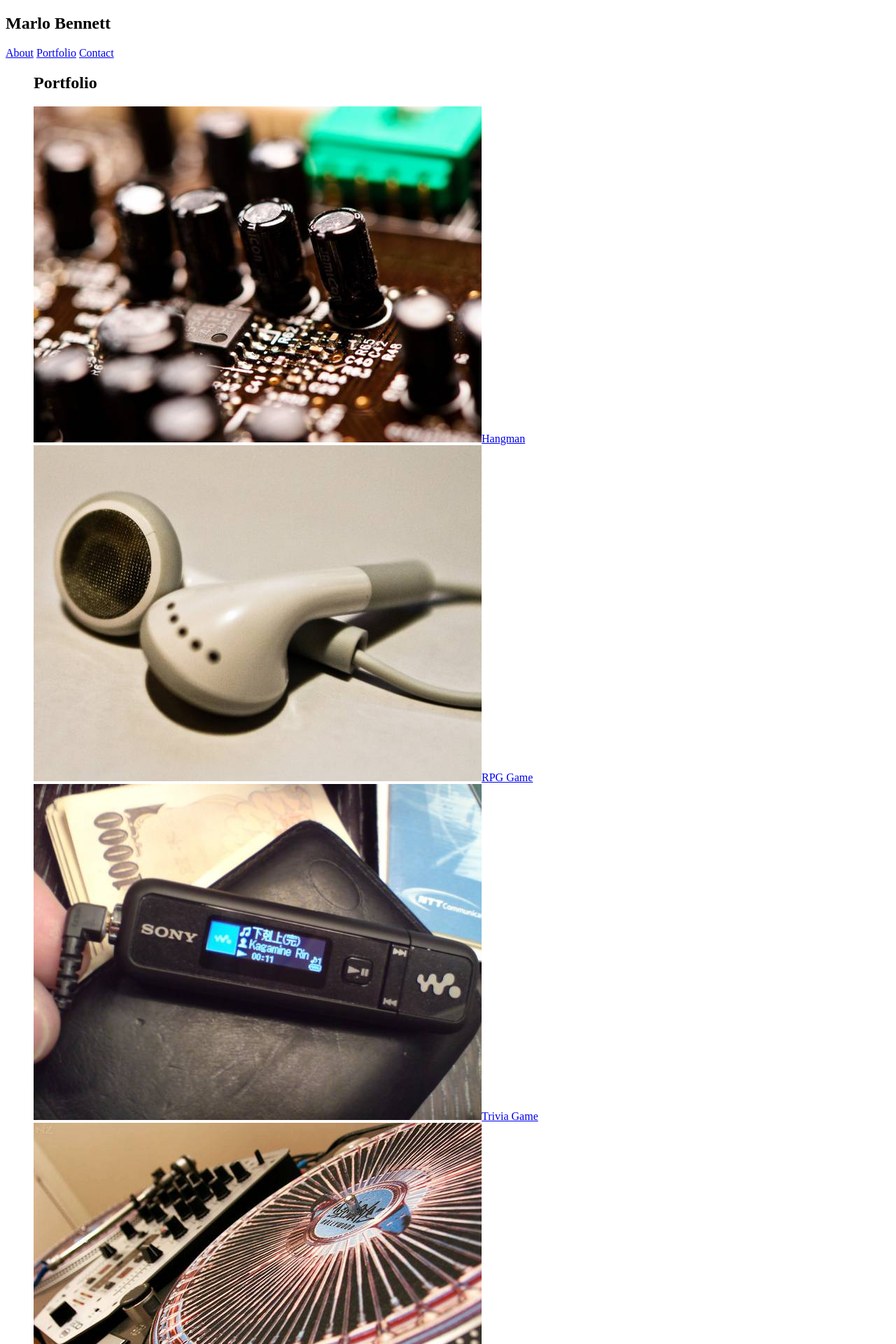
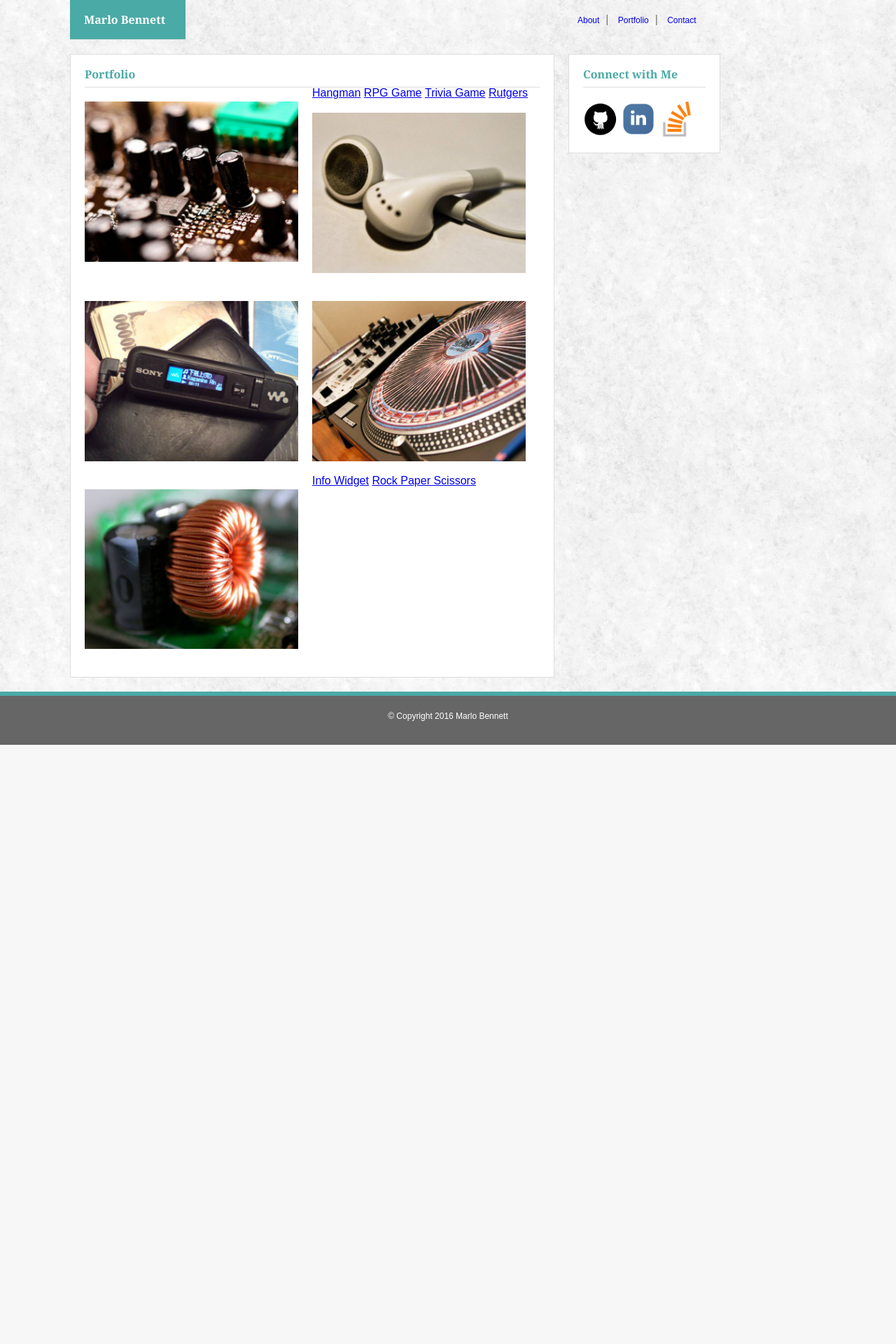
Before and after one commit to MarloBennett/Basic-Portfolio, a PHP site: page /portfolio.html in a window 1280 px wide. Shown: the top 1920 px of the page at 70% size. After the commit the page ends 1064 px from the top, so only its background shows below. Run offline with PHP 8.4, Linux system fonts and the light colour scheme.

Commit message:
updated html and css

```diff
--- a/assets/css/style.css
+++ b/assets/css/style.css
@@ -26,6 +26,7 @@ p {
 
 header a {
 	font-size: 12px;
+	text-decoration: none;
 }
 
 h2, h3 {
@@ -50,22 +51,15 @@ h2, h3 {
 	margin-top: 20px;
 }
 
-header a {
-	text-decoration: none;
-}
-
 .main {
 	float: left;
 	width: 650px;
-	margin-left: 100px;
+	margin: 20px 20px 20px 100px;
 	background-color: #ffffff;
 	border: 1px solid #dddddd;
-	margin-top: 20px;
 	padding-right: 20px;
 	padding-bottom: 20px;
 	padding-left: 20px;
-	margin-right: 20px;
-	margin-bottom: 20px;
 }
 
 .sidebar {
@@ -73,15 +67,10 @@ header a {
 	width: 175px;
 	margin-top: 20px;
 	padding-left: 20px;
-	border: 1px solid #dddddd;
 	padding-right: 20px;
 	padding-bottom: 20px;
+	border: 1px solid #dddddd;
 	background-color: #ffffff;
-}
-
-.middle {
-	background-image: url(assets/images/fresh_snow.png);
-
 }
 
 .bio-text {
@@ -108,6 +97,37 @@ footer {
 
 .logo-image {
 	width: 50px;
-
 	padding-top: 20px;
 }
+
+input {
+	padding: 10px;
+	margin: 10px 0;
+	width: 630px;
+}
+
+form {
+	padding-top: 20px;
+	font-size: 12px;
+
+}
+
+textarea {
+	padding: 10px;
+	margin: 10px 0;
+	width: 630px;
+}
+
+.button {
+	background-color: #4aaaa5;
+	color: #ffffff;
+	width: 100px;
+}
+
+.port-image {
+	width: 305px;
+	margin-top: 20px;
+	margin-right: 20px;
+	margin-bottom: 20px;
+	float: left;
+}
--- a/index.html
+++ b/index.html
@@ -19,7 +19,6 @@
 	</section>
 </header>
 
-<div class="middle">
 <section class="main">
 	<h2>About Me</h2>
 
@@ -42,7 +41,7 @@
 	<img src="assets/images/StackOverflow.png" alt="Stack Overlow logo" class="logo-image" />
 
 </section>
-</div>
+
 
 <footer>
 	<p>&copy; Copyright 2016 Marlo Bennett</p>
--- a/portfolio.html
+++ b/portfolio.html
@@ -2,39 +2,48 @@
 <html>
 <head>
 	<title>Portfolio</title>
-
+	<link rel="stylesheet" type="text/css" href="assets/css/reset.css">
+	<link rel="stylesheet" type="text/css" href="assets/css/style.css">
 </head>
 <body>
 
 <header>
-	<h2>Marlo Bennett</h2>
+	<section class="name">
+		<h2>Marlo Bennett</h2>
+	</section>
 
-	<a href="index.html">About</a>
-	<a href="portfolio.html">Portfolio</a>
-	<a href="contact.html">Contact</a>
-
+	<section class="links">
+		<a href="index.html">About</a>&nbsp;&nbsp;&verbar;&nbsp;&nbsp;
+		<a href="portfolio.html">Portfolio</a>&nbsp;&nbsp;&verbar;&nbsp;&nbsp;
+		<a href="contact.html">Contact</a>
+	</section>
 </header>
 
-<dir>
+<section class="main">
 	<h2>Portfolio</h2>
 
-	<a href="#"><img src="assets/images/port1.JPG" />Hangman</a>
-	<a href="#"><img src="assets/images/port2.JPG" />RPG Game</a>
-	<a href="#"><img src="assets/images/port3.JPG" />Trivia Game</a>
-	<a href="#"><img src="assets/images/port4.JPG" />Rutgers Info Widget</a>
-	<a href="#"><img src="assets/images/port5.JPG" />Rock Paper Scissors</a>
+	<img src="assets/images/port1.JPG" class="port-image" />
+	<a href="#">Hangman</a>
+	<img src="assets/images/port2.JPG" class="port-image" />
+	<a href="#">RPG Game</a>
+	<img src="assets/images/port3.JPG" class="port-image" />
+	<a href="#">Trivia Game</a>
+	<img src="assets/images/port4.JPG" class="port-image" />
+	<a href="#">Rutgers Info Widget</a>
+	<img src="assets/images/port5.JPG" class="port-image" />
+	<a href="#">Rock Paper Scissors</a>
 
-</dir>
+</section>
 
 
-<div>
+<section class="sidebar">
 	<h3>Connect with Me</h3>
 
-	<img src="assets/images/GitHub.png">
-	<img src="assets/images/LinkedIn.png">
-	<img src="assets/images/StackOverflow.png">
+	<img src="assets/images/GitHub.png" alt="GitHub logo" class="logo-image">
+	<img src="assets/images/LinkedIn.png" alt="LinkedIn logo" class="logo-image" />
+	<img src="assets/images/StackOverflow.png" alt="Stack Overlow logo" class="logo-image" />
 
-</div>
+</section>
 
 <footer>
 	<p>&copy; Copyright 2016 Marlo Bennett</p>
```
Also changed, not shown: contact.html (+18 -15 lines).
